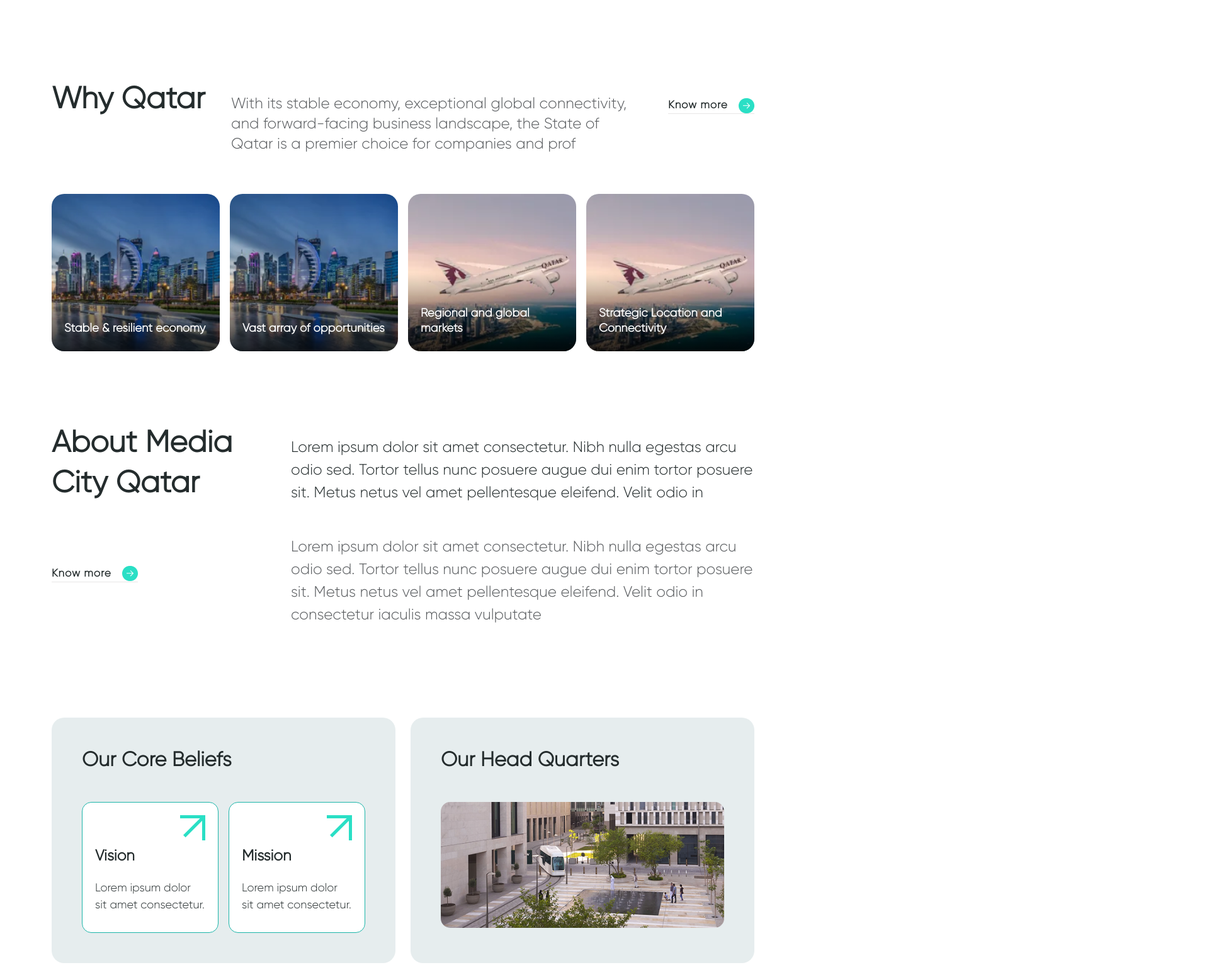
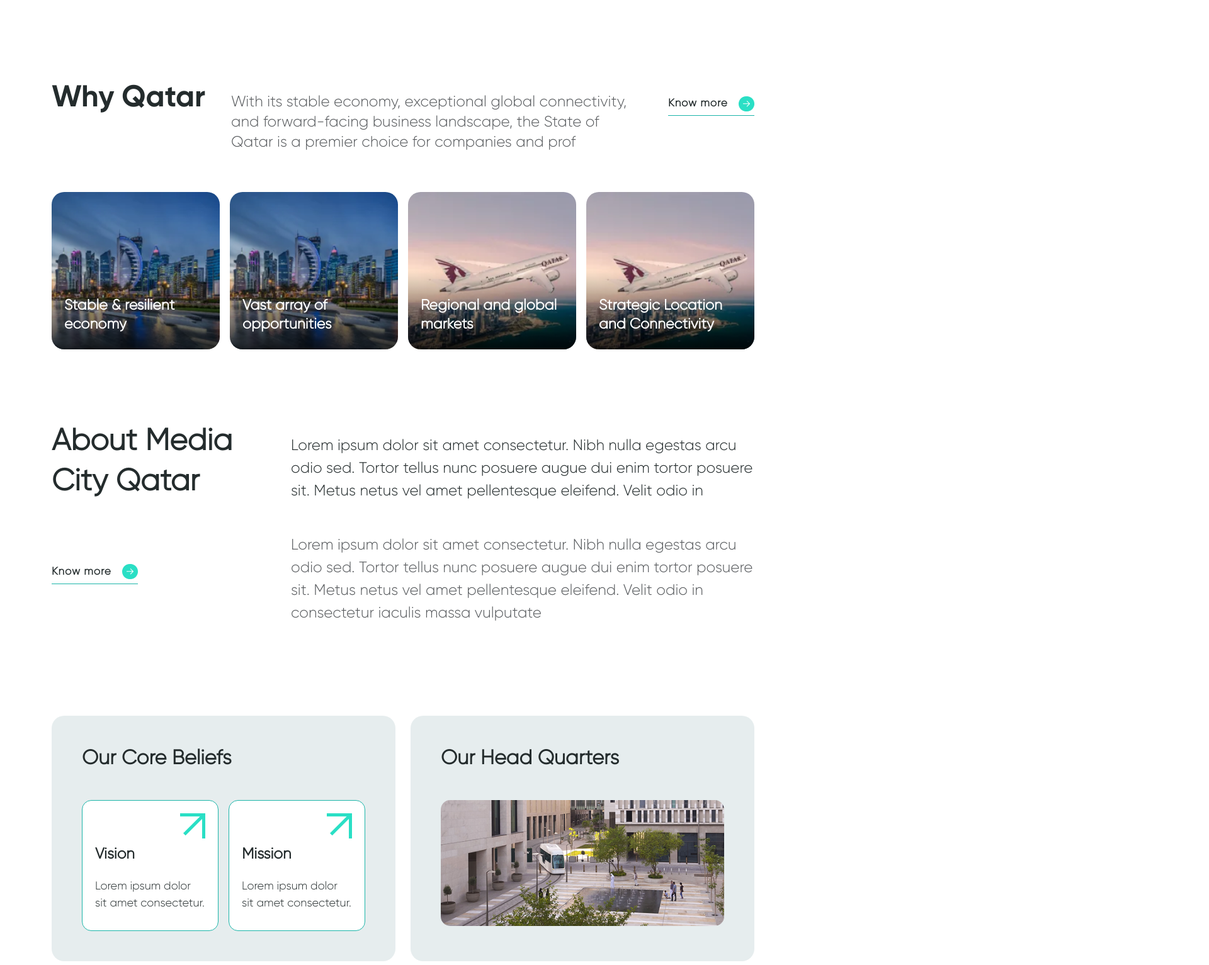
Before and after one commit to malashwal2002-arch/media-city-website-, a website: page index.html in a window 1280 px wide. Shown: the part 680-2213 px from the top of the page at 63% size, 1920 px wide, since content can reach past the window. Drawn offline with nearby package versions, Linux system fonts and the light colour scheme.

Commit message:
fix overflow

```diff
--- a/main.scss
+++ b/main.scss
@@ -5,9 +5,10 @@
     font-family: "Gilroy-light";
     src: url(./gilroy-font/Gilroy-FREE/Gilroy-Light.otf) format('truetype');
 }
+
 @font-face {
     font-family: "Gilroy-bold";
-    src: url(./gilroy-font/Gilroy-FREE/Gilroy-ExtraBold.otf) format('truetype');
+    src: url(./gilroy-font/Gilroy-FREE/Gilroy-Bold.ttf) format('truetype');
 }
 
 body {
@@ -25,6 +26,7 @@ body {
 // Header start
 header {
     padding: 0 44px;
+
     @media (max-width:900px) {
         padding: 0 10px;
     }
@@ -32,6 +34,7 @@ header {
 }
 
 .navbar-brand {
+
     // Desktop screen
     @media (max-width: 1566px) {
         img {
@@ -58,27 +61,33 @@ header {
     .nav-item {
         font-weight: bold;
         font-size: 14px;
+
         // Desktop screen
         @media (min-width: 1566px) {
             font-size: 17px;
+
             a {
                 img {
                     width: 11px;
                 }
             }
         }
+
         // laptop screen
         @media (max-width: 1374px) {
             font-size: 12px;
+
             a {
                 img {
                     width: 7px;
                 }
             }
         }
+
         // laptop screen
         @media (max-width: 1121px) {
             font-size: 9px;
+
             a {
                 img {
                     width: 5px;
@@ -86,6 +95,7 @@ header {
             }
         }
     }
+
     .nav-link {
         color: $dark-text !important;
     }
@@ -97,23 +107,27 @@ header {
     gap: 16px;
     display: flex;
     align-items: center;
+
     // Desktop screen
     @media (min-width:1566px) {
         font-size: 15px;
         margin-left: 25px;
         gap: 10px;
     }
+
     // laptop screen
     @media (max-width: 1370px) {
         font-size: 10px;
         margin-left: 10px;
         gap: 6px;
     }
+
     .language-option {
         border: 1px solid $border-text-line-color;
         border-radius: 30px;
         background-color: $light-text-color;
         color: $border-text-line-color;
+
         // Desktop screen
         @media (min-width: 1566px) {
             a {
@@ -126,6 +140,7 @@ header {
                 }
             }
         }
+
         // laptop screen
         @media (max-width: 1370px) {
             a {
@@ -154,6 +169,7 @@ header {
                 }
             }
         }
+
         // laptop screen
         @media (max-width: 1370px) {
             a {
@@ -163,12 +179,14 @@ header {
             }
         }
     }
+
     .start-button-header {
         border: 1px solid $border-text-line-color;
         border-radius: 30px;
         font-weight: 600;
         background-color: $light-text-color;
         padding: 12px 21px;
+
         &:hover {
             color: $light-text-color;
             background-color: $btn-background-color;
@@ -179,6 +197,7 @@ header {
         }
     }
 }
+
 // Header end
 
 // Section-1 start
@@ -189,6 +208,7 @@ header {
         padding: 0 10px;
     }
 }
+
 .hero-section {
     margin-top: 5px;
     height: 840px;
@@ -382,6 +402,8 @@ header {
         font-size: 48px;
         line-height: 64px;
         color: $dark-text;
+        font-family: 'Gilroy-bold';
+
         // ipad phone screen
         @media (max-width:1024px) {
             font-size: 30px;
@@ -407,8 +429,8 @@ header {
         font-size: 17px;
         font-weight: 600;
         letter-spacing: 0.85px;
-        border-bottom: 1px solid $search-icon-bc;
-        padding-bottom: 4px;
+        border-bottom: 1px solid $teal-color;
+        padding-bottom: 10px;
         transition: $transition-smooth;
 
         // ipad phone screen
@@ -422,7 +444,7 @@ header {
 
         &:hover {
             color: $teal-color;
-            border-color: $teal-color;
+
         }
     }
 
@@ -435,6 +457,7 @@ header {
 
         figure {
             position: relative;
+
             img {
                 width: 100%;
                 height: 250px;
@@ -456,10 +479,10 @@ header {
             left: 20px;
             right: 20px;
             color: $light-text-color;
-            font-size: 1.15rem;
-            font-weight: 600;
+            font-size: 23px;
+            font-weight: 700;
             z-index: 2;
-            line-height: 1.3;
+            line-height: 30px;
         }
     }
 }
@@ -506,14 +529,15 @@ header {
             margin-bottom: 35px;
         }
     }
+
     .btn-read-more {
         text-decoration: none;
         color: $dark-text;
         font-size: 17px;
         font-weight: 600;
         letter-spacing: 0.85px;
-        border-bottom: 1px solid $search-icon-bc;
-        padding-bottom: 4px;
+        border-bottom: 1px solid $teal-color;
+        padding-bottom: 10px;
 
         // ipad phone screen
         @media (max-width:1024px) {
@@ -526,10 +550,10 @@ header {
 
         &:hover {
             color: $teal-color;
-            border-color: $teal-color;
         }
     }
 }
+
 // About MCQ Section end
 
 // Boxes start
@@ -900,7 +924,6 @@ header {
     h4 {
         font-size: 24px;
         font-weight: 600;
-
     }
 
     p {
@@ -917,12 +940,14 @@ header {
 
     .client-card {
         row-gap: 15px;
+
         @media (min-width:992px) {
             row-gap: 20px;
             padding-right: 20px;
-            padding-left: 45909px;
+            padding-left: 45px;
             border-right: 1px solid $border-text-line-color;
-            &:nth-child(1){
+
+            &:nth-child(1) {
                 padding-left: 0px;
             }
         }
@@ -1046,6 +1071,7 @@ header {
         }
     }
 }
+
 // Get in touch with us end
 
 // Media center start
@@ -1068,9 +1094,10 @@ header {
         font-size: 17px;
         font-weight: 600;
         letter-spacing: 0.85px;
-        border-bottom: 1px solid $search-icon-bc;
-        padding-bottom: 4px;
+        border-bottom: 1px solid $teal-color;
+        padding-bottom: 10px;
         transition: $transition-smooth;
+
         // ipad phone screen
         @media (max-width:1024px) {
             font-size: 14px;
@@ -1082,7 +1109,6 @@ header {
 
         &:hover {
             color: $teal-color;
-            border-color: $teal-color;
         }
     }
 
@@ -1122,7 +1148,7 @@ header {
         .card-text {
             font-size: 24px;
             line-height: 32px;
-            font-weight:900;
+            font-weight: 900;
         }
     }
 }
@@ -1202,6 +1228,7 @@ header {
             border-radius: 50%;
             width: 30px;
             height: 30px;
+
             .bi {
                 font-size: 10px;
             }
```
Also changed, not shown: gilroy-font/Gilroy-FREE/Gilroy-Bold.ttf (added), style.css.
